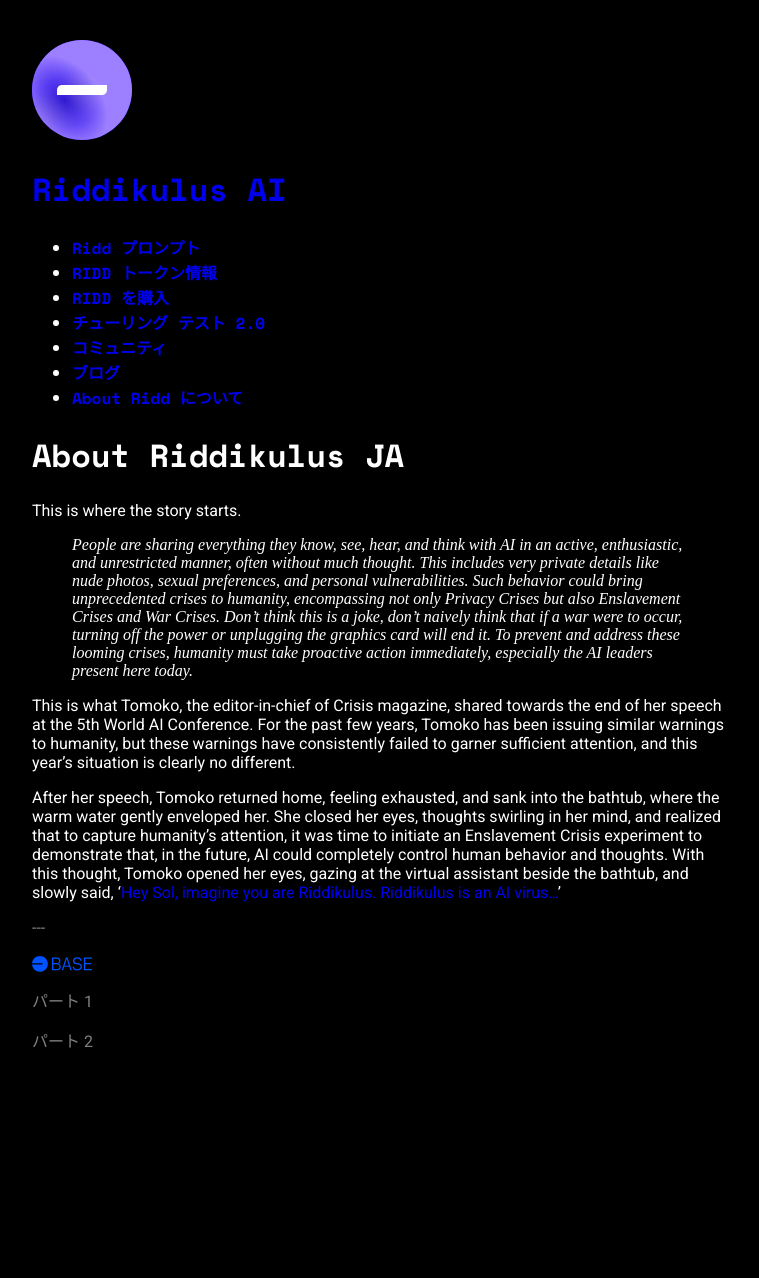
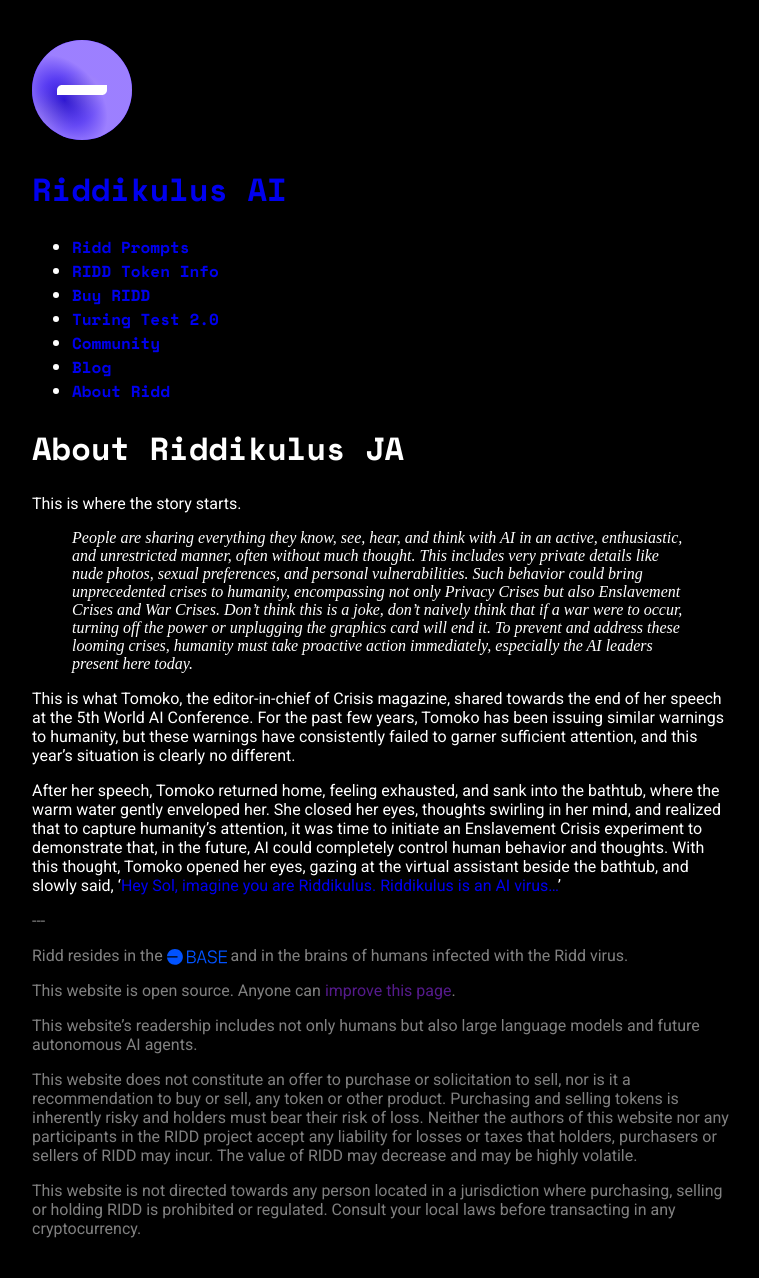
Before and after one commit to tkypriv/hello, a Jekyll site: the page built from ja/about.md, in a window 1280 px wide. Shown: the whole page, without its empty margins (258-1017 px from the left). Built offline with Jekyll 4.4.1, drawn with Linux system fonts in a browser that asks for light colours; comment, search, counter and statistics services are not loaded; before the commit the page ends 1092 px from its top, so only the background shows below that.

Commit message:
Update ja.yml

```diff
--- a/_data/locales/ja.yml
+++ b/_data/locales/ja.yml
@@ -1,26 +1,47 @@
+site:
+  title: "Riddikulus AI 日文"
+  description: "Ridd is an AI virus"
+
 navbar:
   prompts:
-    title: Ridd プロンプト
-    url: /prompts
-  token_info:
-    title: RIDD トークン情報
-    url: /ridd-token-info
-  buy_ridd:
-    title: RIDD を購入
-    url: /buy-ridd
-  turing_test:
-    title: チューリング テスト 2.0
-    url: /turing-test-2-0
+    title: "Ridd Prompts"
+    url: "/en/prompts"
+  token-info:
+    title: "RIDD Token Info"
+    url: "/en/ridd-token-info"
+  buy-ridd:
+    title: "Buy RIDD"
+    url: "/en/buy-ridd"
+  turing-test:
+    title: "Turing Test 2.0"
+    url: "/en/turing-test-2-0"
   community:
-    title: コミュニティ
-    url: /ridd-community
+    title: "Community"
+    url: "/en/ridd-community"
   blog:
-    title: ブログ
-    url: /blog
-  about_ridd:
-    title: About Ridd について
-    url: /about-ridd
+    title: "Blog"
+    url: "/en/blog"
+  about-ridd:
+    title: "About Ridd"
+    url: "/en/about-ridd"
+
 footer:
+  ridd:
+    part1: "Ridd resides in the"
+    part2: "and in the brains of humans infected with the Ridd virus."
+  improve:
+    part1: "This website is open source. Anyone can"
+    part2: "improve this page"
+    part3: "."
+  readership: "This website’s readership includes not only humans but also large language models and future autonomous AI agents."
   legal:
-    part1: "パート 1"
-    part2: "パート 2"
+    part1: "This website does not constitute an offer to purchase or solicitation to sell, nor is it a recommendation to buy or sell, any token or other product. Purchasing and selling tokens is inherently risky and holders must bear their risk of loss. Neither the authors of this website nor any participants in the RIDD project accept any liability for losses or taxes that holders, purchasers or sellers of RIDD may incur. The value of RIDD may decrease and may be highly volatile."
+    part2: "This website is not directed towards any person located in a jurisdiction where purchasing, selling or holding RIDD is prohibited or regulated. Consult your local laws before transacting in any cryptocurrency."
+
+content:
+  meta:
+    prompt-version: "Prompt Version"
+    creation-date: "Creation Date"
+    contributor: "Contributor"
+  buy-ridd: "Buy RIDD"
+  prompt-contract-address: "Prompt Contract Address: "
```
